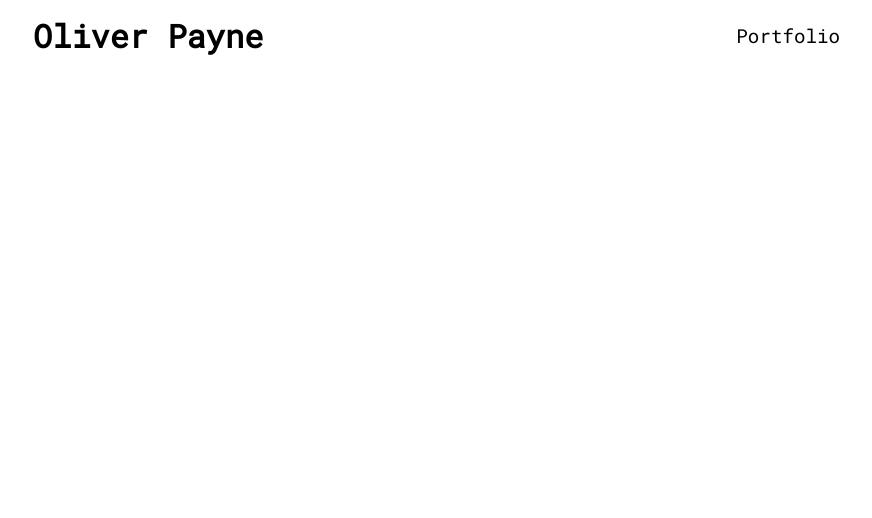
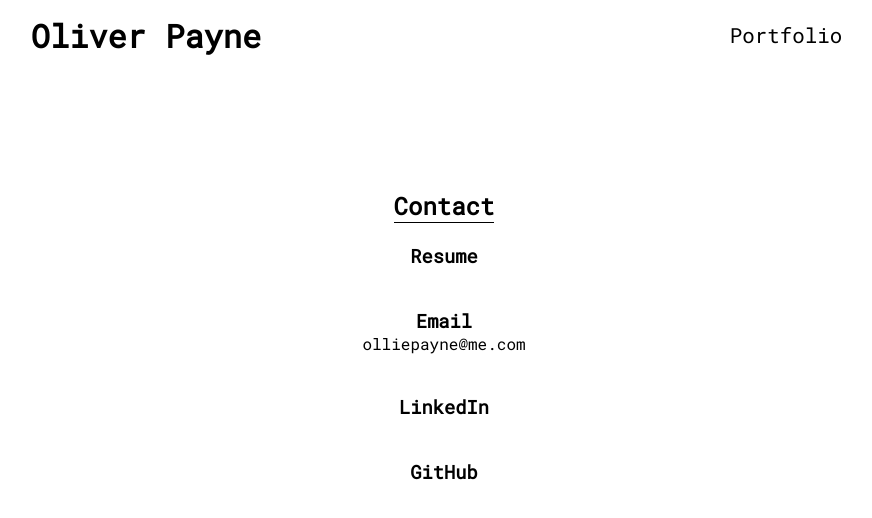
Before and after one commit to olliepayne/ollie-portfolio, a React (Create React App) app: page / in a window 1280 px wide. Shown: the top 518 px of the page, without its empty margins (196-1068 px from the left). Built offline with nearby package versions, Linux system fonts and the light colour scheme.

Commit message:
landing styling

```diff
--- a/src/components/Navbar/Navbar.module.css
+++ b/src/components/Navbar/Navbar.module.css
@@ -41,7 +41,7 @@ h1 > a {
 .navLinks li > a {
  color: black;
  text-decoration: none;
- font-size: 1.2em;
+ font-size: 1.3em;
  margin: 0 15px;
 }
 
--- a/src/pages/Landing/Landing.jsx
+++ b/src/pages/Landing/Landing.jsx
@@ -1,11 +1,29 @@
+import { Link } from 'react-router-dom'
 import CSS from './Landing.module.css'
 
 const Landing = () => {
- return (
-  <div>
-
-  </div>
- )
+  return (
+    <div className={CSS.page}>
+      <div className={CSS.contactContainer}>
+        <div className={CSS.contactContent}>
+          <h2>Contact</h2>
+          <div className={CSS.entry}>
+            <h3><a href="https://drive.google.com/file/d/1uSDsQKhabLxyfzNS0PbDZ73iYiVFEm1E/view?usp=sharing" target="blank">Resume</a></h3>
+          </div>
+          <div className={CSS.entry}>
+            <h3>Email</h3>
+            <p>olliepayne@me.com</p>
+          </div>
+          <div className={CSS.entry}>
+            <h3><a href="https://www.linkedin.com/in/oliverpaynedev/" target="blank">LinkedIn</a></h3>
+          </div>
+          <div className={CSS.entry}>
+            <h3><a href="https://github.com/olliepayne" target="blank">GitHub</a></h3>
+          </div>
+        </div>
+      </div>
+    </div>
+  )
 }
 
 export default Landing
--- a/src/pages/Landing/Landing.module.css
+++ b/src/pages/Landing/Landing.module.css
@@ -0,0 +1,41 @@
+.page {
+  display: flex;
+  flex-direction: column;
+  align-items: center;
+  margin-top: 80px;
+}
+
+.contactContainer {
+  display: flex;
+  justify-content: center;
+  /* border: 1px solid #333; */
+  width: 300px;
+  padding: 20px;
+}
+
+.contactContent {
+  display: flex;
+  flex-direction: column;
+  align-items: center;
+  margin: 0;
+}
+
+.contactContent > h2 {
+  border-bottom: 1px solid black;
+ }
+
+.entry {
+  display: flex;
+  flex-direction: column;
+  align-items: center;
+  margin-bottom: 40px;
+}
+
+.entry * {
+  margin: 0;
+}
+
+.entry a {
+  text-decoration: none;
+  color: black;
+}
--- a/src/pages/Portfolio/Portfolio.module.css
+++ b/src/pages/Portfolio/Portfolio.module.css
@@ -41,7 +41,7 @@
  width: 700px;
  padding: 20px;
  /* background-color: whitesmoke; */
- background-color: rgb(255, 248, 250);
+ background-color: rgb(255, 250, 252);
  box-shadow: 5px 5px 10px rgba(0, 0, 0, 0.25);
  transition: 0.25s;
 }
```
Also changed, not shown: 1 other file (tests, documents, lock files or other folders).
